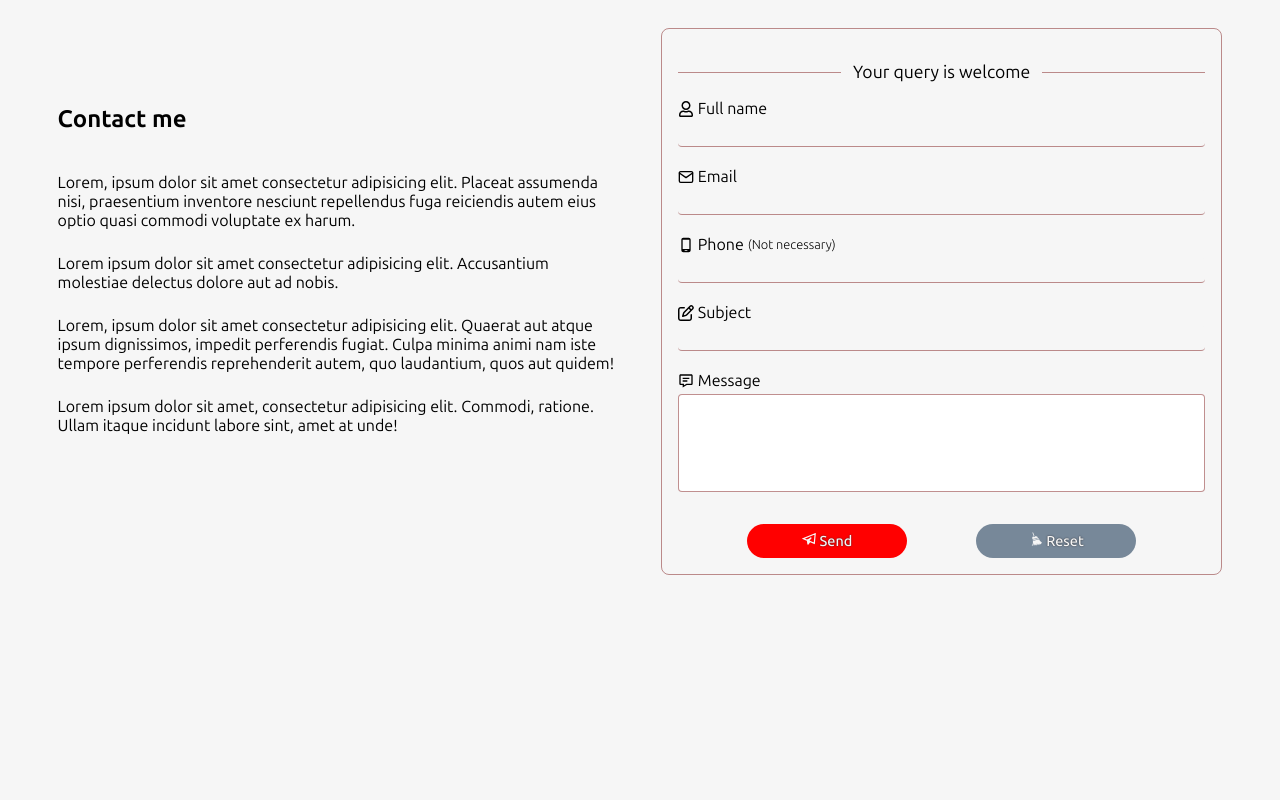
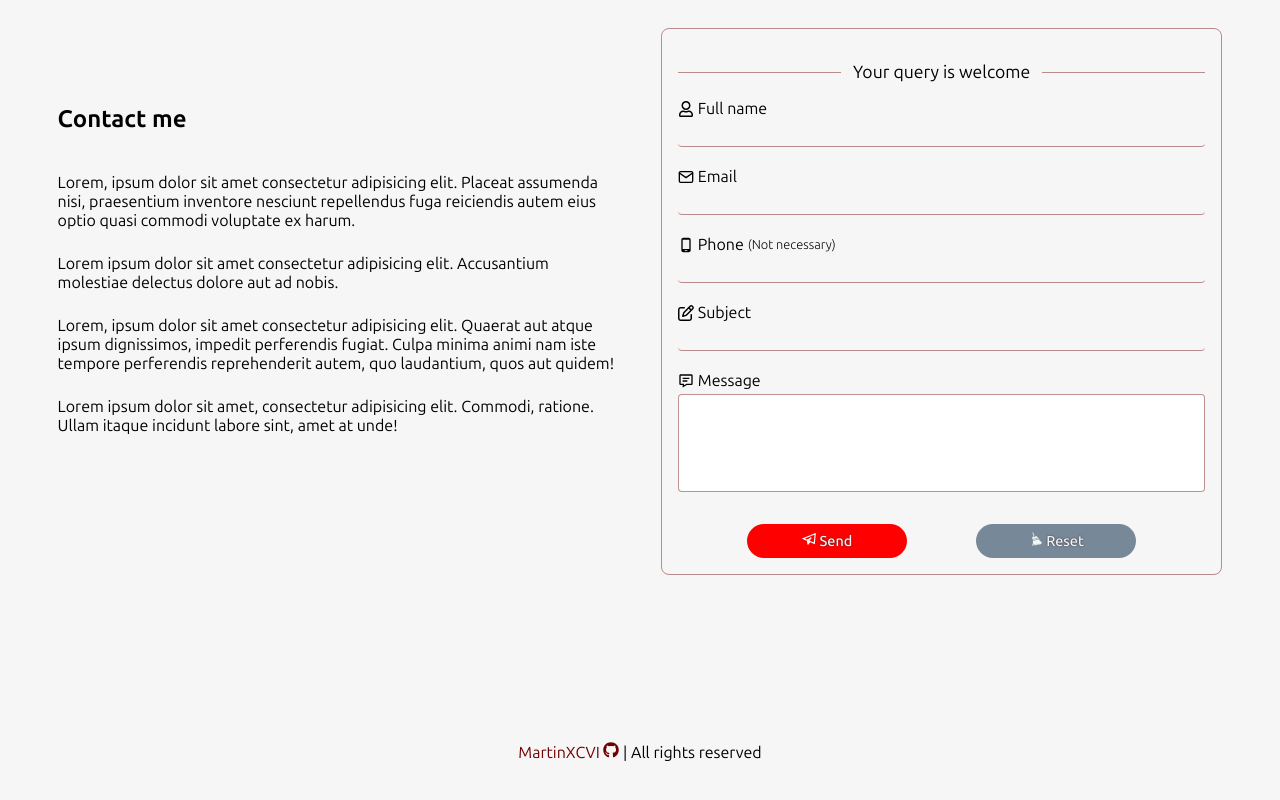
Before and after one commit to MartinXCVI/react-portfolio, a React (Vite) app: page / in a window 1280 px wide. Shown: the part 3616-4416 px from the top of the page. Before the commit the page ends 4318 px from the top, so only its background shows below. Built offline with nearby package versions, Linux system fonts and the light colour scheme; a web font is replaced by a local one.

Commit message:
added footer and dev signature

```diff
--- a/src/App.jsx
+++ b/src/App.jsx
@@ -8,6 +8,7 @@ import Skills from './components/Skills/Skills'
 import Portfolio from './components/Portfolio/Portfolio'
 import About from './components/About/About'
 import Contact from './components/Contact/Contact'
+import Footer from './components/Footer/Footer'
 
 function App() {
 
@@ -19,6 +20,7 @@ function App() {
       <Portfolio />
       <About />
       <Contact/>
+      <Footer />
     </>
   )
 }
--- /dev/null
+++ b/src/components/Footer/DevSignature.css
@@ -0,0 +1,22 @@
+.dev-signature {
+  padding: 0.5rem 1rem;
+  border-radius: 3rem;
+  transition: 0.2s linear all;
+}
+
+.dev-signature:hover {
+  background-color: #700000;
+  color: #f6f6f6;
+}
+
+.dev-signature:hover .dev-github {
+  color: lightslategrey;
+}
+
+.dev-github {
+  color: #700000;
+}
+
+.dev-github:focus {
+  color: darkslategrey;
+}
--- /dev/null
+++ b/src/components/Footer/DevSignature.jsx
@@ -0,0 +1,20 @@
+import './DevSignature.css'
+import { FaGithub } from "react-icons/fa";
+
+const DevSignature = () => {
+  return (
+    <div className='dev-signature-div'>
+      <p className='dev-signature'>
+        <a
+          className='dev-github'
+          href='https://github.com/MartinXCVI/'
+          target='_blank'
+        >
+          MartinXCVI <FaGithub />
+        </a> | All rights reserved
+      </p>
+    </div>
+  )
+}
+
+export default DevSignature
--- /dev/null
+++ b/src/components/Footer/Footer.css
@@ -0,0 +1,8 @@
+.footer-element {
+  width: 100%;
+  display: flex;
+  justify-content: center;
+  align-items: center;
+  padding-top: 2rem;
+  padding-bottom: 2rem;
+}
--- /dev/null
+++ b/src/components/Footer/Footer.jsx
@@ -0,0 +1,14 @@
+import './Footer.css'
+import DevSignature from './DevSignature'
+
+const Footer = () => {
+  return (
+    <>
+      <footer className='footer-element'>
+        <DevSignature />
+      </footer>
+    </>
+  )
+}
+
+export default Footer
```
